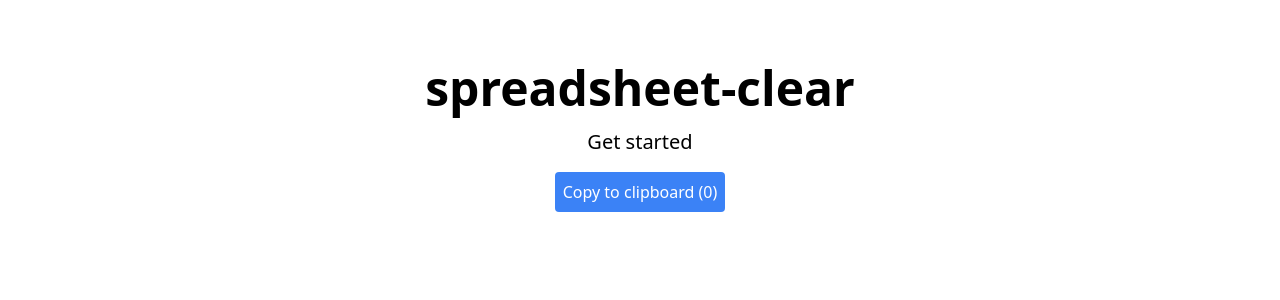
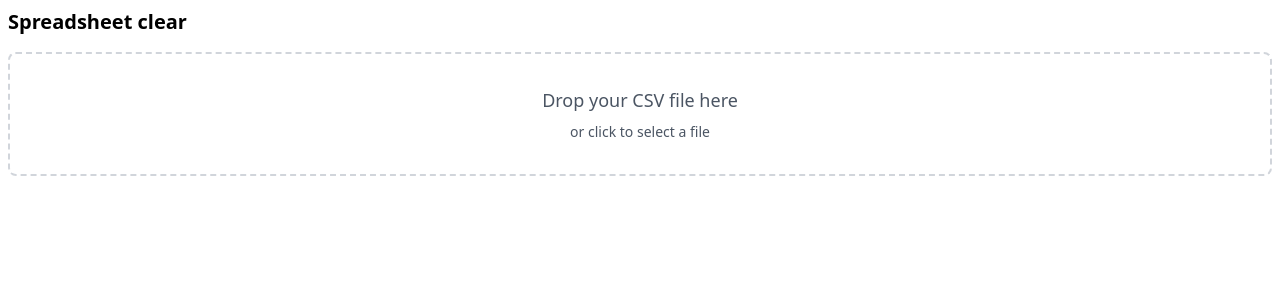
Before and after one commit to Tessmore/spreadsheet-clear, a React (Vite) app: page / in a window 1280 px wide. Shown: the top 300 px of the page. Built offline with nearby package versions, Linux system fonts and the light colour scheme.

Commit message:
MVP: Upload CSV files

```diff
--- a/src/App.tsx
+++ b/src/App.tsx
@@ -1,18 +1,15 @@
-import CopyButton from "./components/CopyButton";
+import Dropzone from "./components/Dropzone";
 
 function App() {
+    const handleFileSelect = (file: File, contents: string) => {
+        console.log("Selected file:", file.name);
+        console.log("File contents:", contents);
+    };
+
     return (
-        <div className="min-h-screen">
-            <div className="container mx-auto px-4 py-16">
-                <header className="text-center">
-                    <div className="space-y-4">
-                        <h1 className="text-5xl font-bold">spreadsheet-clear</h1>
-                        <p className="text-xl">Get started</p>
-
-                        <CopyButton value="Copy text" label="Copy to clipboard" />
-                    </div>
-                </header>
-            </div>
+        <div className="p-2">
+            <h1 className="text-xl font-bold mb-4">Spreadsheet clear</h1>
+            <Dropzone onFileSelect={handleFileSelect} />
         </div>
     );
 }
--- a/src/components/CopyButton.tsx
+++ /dev/null
@@ -1,34 +0,0 @@
-import React, { useState } from "react";
-
-/** Dummy component to get started */
-const CopyButton: React.FC<{ value: string; label: string }> = ({ value, label }) => {
-    const [counter, setCounter] = useState(0);
-    const [showPopup, setShowPopup] = useState(false);
-
-    const copyToClipboard = async () => {
-        try {
-            await navigator.clipboard.writeText(value);
-
-            setCounter(counter + 1);
-            setShowPopup(true);
-            setTimeout(() => setShowPopup(false), 2000);
-        } catch (err) {
-            console.error("Failed to copy:", err);
-        }
-    };
-
-    return (
-        <div className="relative">
-            <button onClick={copyToClipboard} className="bg-blue-500 hover:bg-blue-600 text-white p-2 rounded">
-                {label} ({counter})
-            </button>
-            {showPopup && (
-                <div className="absolute bottom-0 right-0 bg-green-500 text-white px-3 py-2.5 rounded z-10 shadow-lg">
-                    Copied!
-                </div>
-            )}
-        </div>
-    );
-};
-
-export default CopyButton;
--- /dev/null
+++ b/src/components/Dropzone.tsx
@@ -0,0 +1,86 @@
+import { useState, DragEvent, useRef } from "react";
+
+interface DropzoneProps {
+    onFileSelect: (file: File, contents: string) => void;
+}
+
+const Dropzone: React.FC<DropzoneProps> = ({ onFileSelect }) => {
+    const [isDragging, setIsDragging] = useState(false);
+    const [file, setFile] = useState<File | null>(null);
+    const inputRef = useRef<HTMLInputElement>(null);
+
+    const readFileContents = (file: File) => {
+        const reader = new FileReader();
+        reader.onload = (event) => {
+            const contents = event.target?.result as string;
+            onFileSelect(file, contents);
+        };
+        reader.readAsText(file);
+    };
+
+    const handleDragOver = (e: DragEvent<HTMLDivElement>) => {
+        e.preventDefault();
+        setIsDragging(true);
+    };
+
+    const handleDragLeave = (e: DragEvent<HTMLDivElement>) => {
+        e.preventDefault();
+        setIsDragging(false);
+    };
+
+    const handleDrop = (e: DragEvent<HTMLDivElement>) => {
+        e.preventDefault();
+        setIsDragging(false);
+
+        const files = Array.from(e.dataTransfer.files);
+        const csvFile = files.find((file) => file.type === "text/csv");
+
+        if (csvFile) {
+            setFile(csvFile);
+            readFileContents(csvFile);
+        }
+    };
+
+    const handleClick = () => {
+        inputRef.current?.click();
+    };
+
+    const handleFileInput = (e: React.ChangeEvent<HTMLInputElement>) => {
+        const files = e.target.files;
+        if (files && files[0]) {
+            const selectedFile = files[0];
+            if (selectedFile.type === "text/csv") {
+                setFile(selectedFile);
+                readFileContents(selectedFile);
+            }
+        }
+    };
+
+    return (
+        <div
+            onClick={handleClick}
+            onDragOver={handleDragOver}
+            onDragLeave={handleDragLeave}
+            onDrop={handleDrop}
+            className={`
+                border-2 border-dashed rounded-lg p-8
+                text-center cursor-pointer transition-colors
+                ${isDragging ? "border-blue-500 bg-blue-50" : "border-gray-300"}
+            `}
+        >
+            <input ref={inputRef} type="file" accept=".csv" onChange={handleFileInput} className="hidden" />
+            <div className="text-gray-600">
+                {file ? (
+                    <p>Selected file: {file.name}</p>
+                ) : (
+                    <>
+                        <p className="text-lg mb-2">Drop your CSV file here</p>
+                        <p className="text-sm">or click to select a file</p>
+                    </>
+                )}
+            </div>
+        </div>
+    );
+};
+
+export default Dropzone;
```
